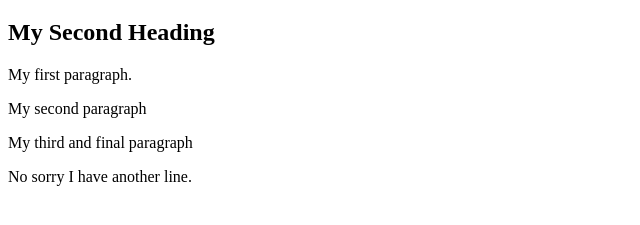
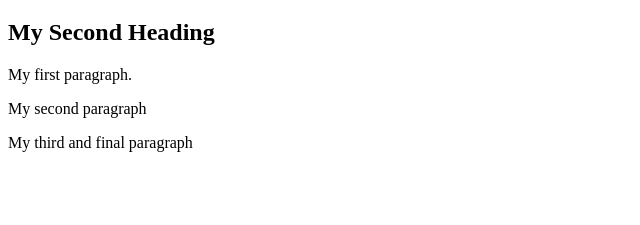
Before and after one commit to batsy255/webapp, a plain HTML site: page index.html in a window 1280 px wide. Shown: the part 61-286 px from the top of the page, without its empty margins (0-640 px from the left). Drawn offline with Linux system fonts and the light colour scheme.

Commit message:
Update index.html

```diff
--- a/index.html
+++ b/index.html
@@ -7,6 +7,5 @@
 <p>My first paragraph.</p>
 <p>My second paragraph</p>
 <p>My third and final paragraph</p>
-<p>No sorry I have another line.</p>
 </body>
 </html>
```
